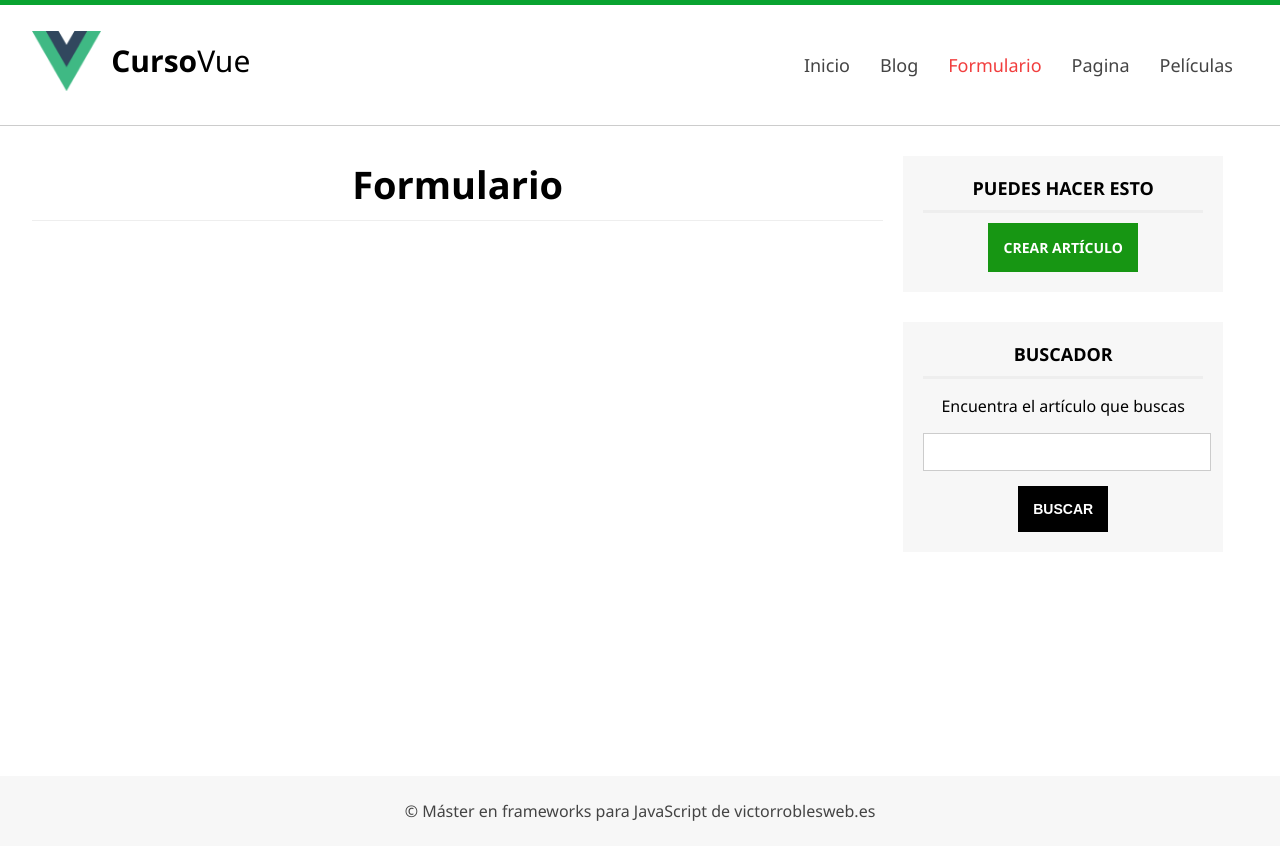
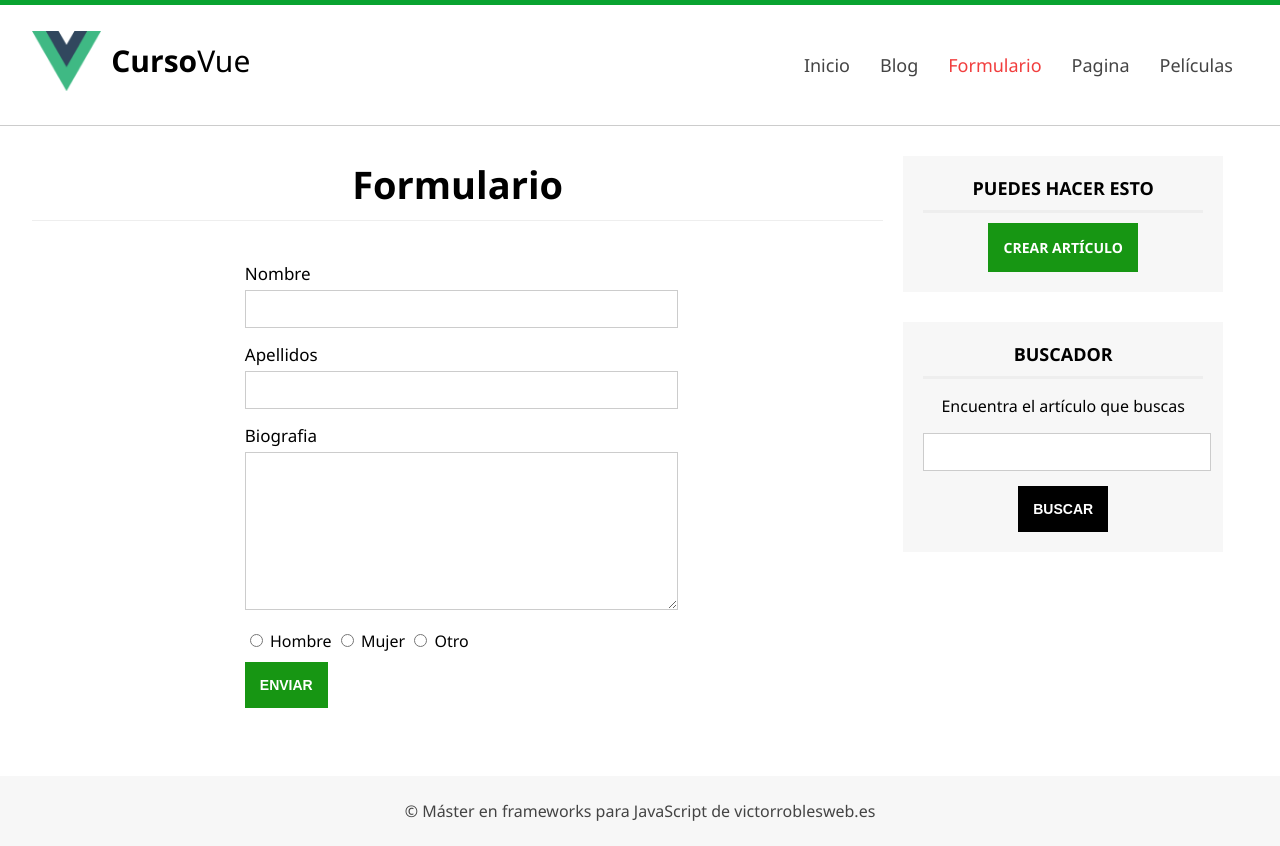
Before and after one commit to alfcastillo90/aprendiendo_vue, a Vue app: page /formulario in a window 1280 px wide. Built offline with nearby package versions, Linux system fonts and the light colour scheme.

Commit message:
[ADD]: formularios y validacion

```diff
--- a/package.json
+++ b/package.json
@@ -10,7 +10,8 @@
   "dependencies": {
     "core-js": "^3.4.3",
     "vue": "^2.6.10",
-    "vue-router": "^3.1.6"
+    "vue-router": "^3.1.6",
+    "vuelidate": "^0.7.5"
   },
   "devDependencies": {
     "@vue/cli-plugin-babel": "^4.1.0",
--- a/src/components/Formulario.vue
+++ b/src/components/Formulario.vue
@@ -3,6 +3,53 @@
     <div class="center">
       <section id="content">
         <h2 class="subheader">Formulario</h2>
+        <form class="mid-form" @submit.prevent="mostrarUsuario()">
+          <div class="form-group">
+            <label for="nombre">Nombre</label>
+            <input type="text" name="nombre" v-model="user.nombre" />
+            <div v-if="!$v.user.nombre.required && submited">
+              Este campo es requerido
+            </div>
+             <div v-if="!$v.user.nombre.minLength && submited">
+              Este campo debe tener mas caracteres
+            </div>
+          </div>
+
+          <div class="form-group">
+            <label for="apellidos">Apellidos</label>
+            <input type="text" name="apellidos" v-model="user.apellidos" />
+             <div v-if="!$v.user.apellidos.required && submited">
+                Este campo es requerido
+            </div>
+            <div v-if="!$v.user.apellidos.minLength && submited">
+              Este campo debe tener mas caracteres
+            </div>
+          </div>
+
+          <div class="form-group">
+            <label for="bio">Biografia</label>
+            <textarea name="bio" v-model="user.bio"></textarea>
+             <div v-if="!$v.user.bio.required && submited">
+              Este campo es requerido
+            </div>
+             <div v-if="!$v.user.bio.minLength && submited">
+              Este campo debe tener mas caracteres
+            </div>
+          </div>
+
+          <div class="form-group radibuttons">
+            <input type="radio" name="genero" value="hombre" v-model="user.genero" checked/> Hombre
+            <input type="radio" name="genero" value="mujer" v-model="user.genero" /> Mujer
+            <input type="radio" name="genero" value="otro" v-model="user.genero" /> Otro
+          </div>
+
+          <div class="clearfix"></div>
+
+          <input type="submit" value="Enviar" class="btn btn-success" />
+        </form>
+        <div class="datos" v-if="user.nombre && user.apellidos">
+          <h3>{{user.nombre + " " + user.apellidos}}</h3>
+        </div>
       </section>
     </div>
     <Sidebar></Sidebar>
@@ -10,12 +57,51 @@
   </div>
 </template>
 <script>
+import { required, minLength } from 'vuelidate/lib/validators'
 import Sidebar from "./Sidebar.vue";
 
 export default {
   name: "Formulario",
-   components: {
+  components: {
     Sidebar
+  },
+  validations: {
+    user: {
+      nombre: {
+      required,
+      minLength: minLength(2)
+    },
+    apellidos: {
+      required,
+      minLength: minLength(2)
+    },
+    bio: {
+      required,
+      minLength: minLength(10)
+    }
+    }
+  },
+  data() {
+    return {
+      submited: false,
+      user: {
+        nombre: '',
+        apellidos: '',
+        bio: '',
+        genero: ''
+      }
+    }
+  },
+  methods: {
+    mostrarUsuario(){
+      this.submited = true;
+      this.$v.$touch();
+      if(this.$v.$invalid) {
+        return false;
+      }
+      alert("Validación pasada");
+
+    }
   }
 };
 </script>
--- a/src/main.js
+++ b/src/main.js
@@ -1,6 +1,7 @@
 import Vue from 'vue'
 import App from './App.vue'
 import VueRouter from 'vue-router'
+import Vuelidate from 'vuelidate';
 //Componentes creados
 import LastArticles from './components/LastArticles.vue'
 import MiComponente from './components/MiComponente.vue'
@@ -13,6 +14,7 @@
 
 Vue.config.productionTip = false
 Vue.use(VueRouter);
+Vue.use(Vuelidate);
 
 const routes = [
   { path: '/', component: LastArticles },
```
Also changed, not shown: 1 other file (tests, documents, lock files or other folders).
